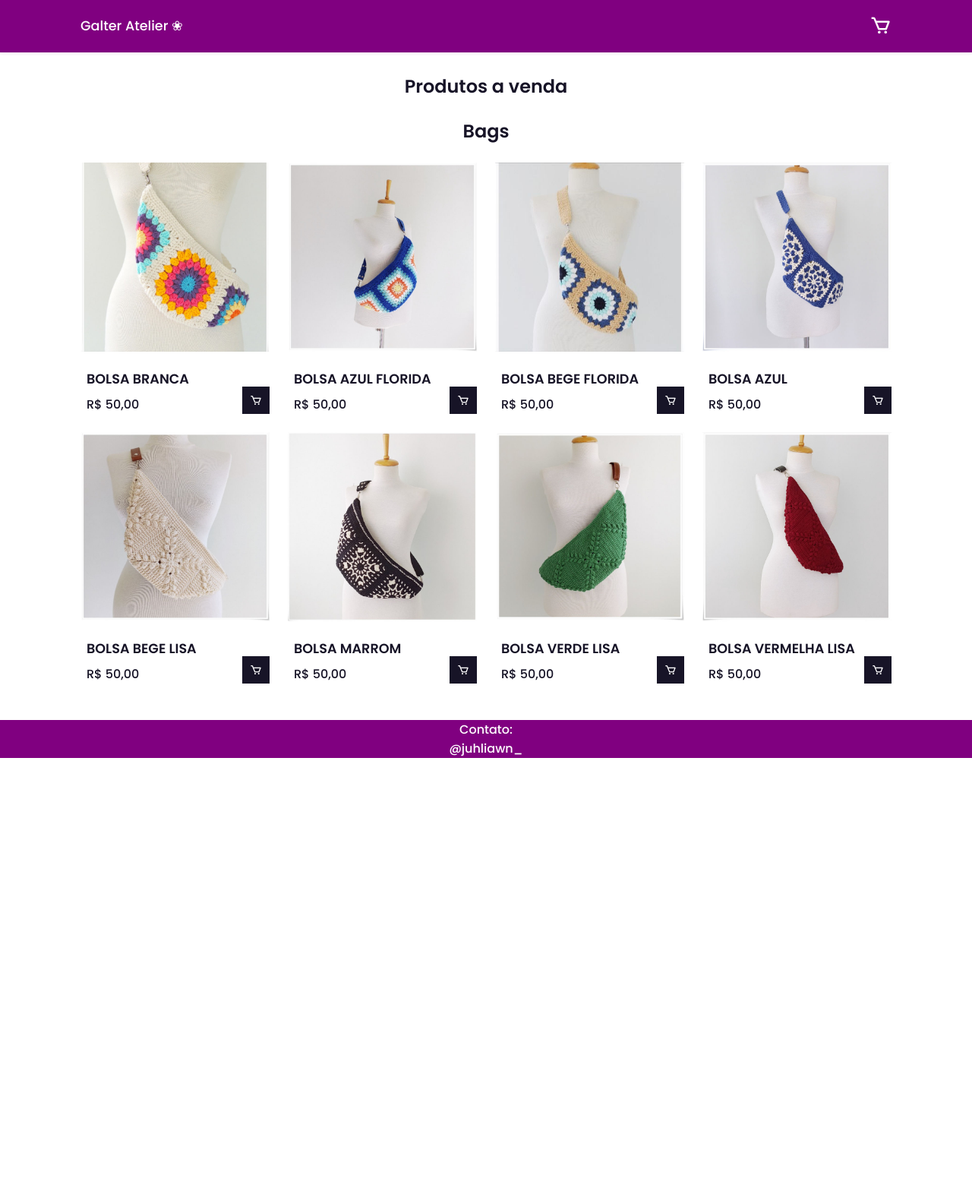
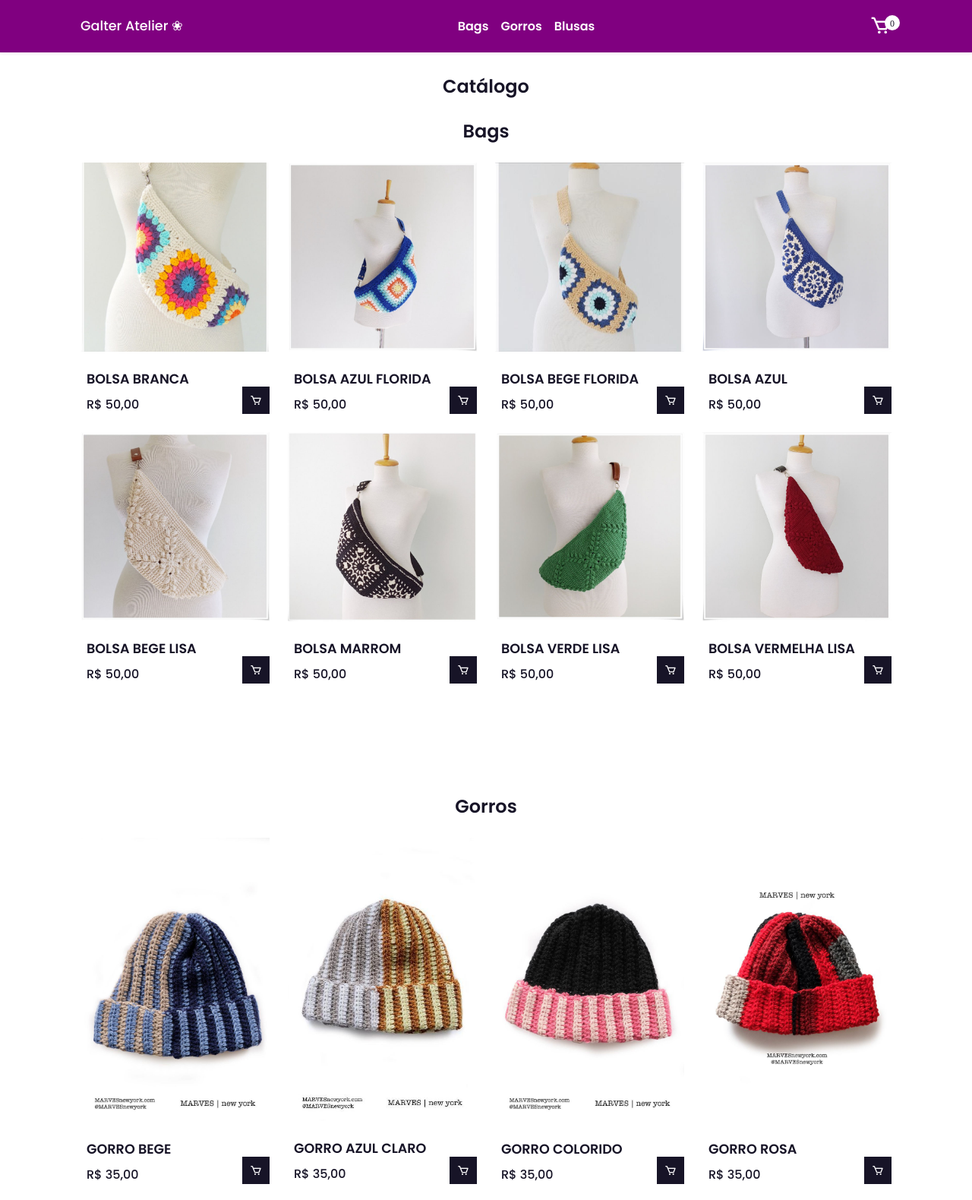
Before and after one commit to BrunoLopes10/LojinhaDaGalter, a plain HTML site: page index.html in a window 1280 px wide. Shown: the top 1580 px of the page at 76% size. Before the commit the page ends 998 px from the top, so only its background shows below. Drawn offline with nearby package versions, Linux system fonts and the light colour scheme.

Commit message:
Implementações
Foi adicionado Menu, quantidade de itens no carrinho e Gorros

```diff
--- a/css/style.css
+++ b/css/style.css
@@ -45,17 +45,87 @@ header{
     justify-content: space-between;
     padding: 20px 0;
 }
+#menu{
+    font-size: 28px;
+    cursor: pointer;
+    color: var(--bg-color);
+    display: none;
+}
 .logo{
     font-size:  1.1rem;
     color: var(--bg-color);
     font-weight: 400;
 }
+.navbar{
+display: flex;
+align-items: center;
+column-gap: 1rem;
+}
+.nav-link{
+    font-size: 1rem;
+    color: var(--bg-color);
+    font-weight: 600;
+}
 #carrinho{
+position: relative;
 font-size: 1.8rem;
 cursor: pointer;
 color: var(--bg-color);
 }
+#carrinho[data-quantity="0"]::after{
+    content: "";
+}
+#carrinho[data-quantity]::after{
+    content: attr(data-quantity);
+    position: absolute;
+    top: 0;
+    right: -11px;
+    width: 20px;
+    height: 20px;
+    background-color: var(--bg-color);
+    border-radius: 50%;
+    color: var(--text-color);
+    font-size: 12px;
+    font-weight: 500;
+    display: flex;
+    align-items: center;
+    justify-content: center;
+}
+/*
+.home{
+    position: relative;
+    background: var(--bg-color);
+    min-height: 150px;
+}
 
+.home-img{
+    width: 100%;
+    position: absolute;
+    bottom: 0;
+    left: 50%;
+    transform: translate(-50%);
+    display: flex;
+    justify-content: center;
+}
+
+.home-img img{
+    max-width: 700px;
+    width: 100%;
+
+}
+
+.home-img::before{
+    content: "Crochê";
+    font-size: 9rem;
+    font-weight: 900;
+    text-transform: uppercase;
+    position: absolute;
+    text-align: center;
+    top: 28px;
+    color: var(--text-color);
+    z-index: -1;
+}
+    */
 /*Carrinho*/
 .cart{
  position:  fixed;
@@ -155,6 +225,7 @@ color: var(--bg-color);
     text-align: center;
     margin-bottom:  1.5rem;
 }
+
 .shop{
     margin-top: 2rem;
 }
@@ -216,6 +287,7 @@ margin-bottom: 0.5rem;
     .shop{
       margin-top: 2rem !important;
     }
+
 }
 @media (max-width:400px){
 .nav{
--- a/index.html
+++ b/index.html
@@ -18,9 +18,18 @@
     <header>
         <!--Nav-->
         <div class="nav container">
-            <a href="#" class="logo">Galter Atelier ❀</a>
+            <!--Menu-->
+            <i class='bx bx-menu' id="menu"></i>
+            <!--Nome da loja-->
+            <a href="index.html" class="logo">Galter Atelier ❀</a>
+            <!--Navbar-->
+            <div class="navbar">
+                <a href="#" class="nav-link">Bags</a>
+                <a href="#" class="nav-link">Gorros</a>
+                <a href="#" class="nav-link">Blusas</a>
+            </div>
             <!--Icone do carrinho-->
-            <i class='bx bx-cart' id="carrinho"></i>
+            <i class='bx bx-cart' id="carrinho" data-quantity="0"></i>
             <!--Carrinho-->
             <div class="cart">
                 <h2 class="cart-title">Seu carrinho</h2>
@@ -41,9 +50,17 @@
             </div>
         </div>
     </header>
+
+    <!--Home-->
+    <!--
+    <section class="home" id="home"></section>
+    <div class="home-img-container">
+        <img src="img/croche.png" alt="">
+    -->
+    </div>
     <!--Catálogo-->
     <section class="shop container">
-        <h2 class="section-title">Produtos a venda</h2>
+        <h2 class="section-title">Catálogo</h2>
         <h2 class="section-title">Bags</h2>
         <!--Conteudo-->
         <div class="shop-content">
@@ -103,6 +120,74 @@
                 <span class="price">R$ 50,00</span>
                 <i class='bx bx-cart add-carrinho'></i>
             </div>
+            </div>
+        </section>
+
+        <!--Gorros-->
+        <div class="container">
+            <section class="shop shop-gorro">
+                <h2 class="section-title">Gorros</h2>
+            <!--Conteudo-->
+            <div class="shop-content">
+                <!--Caixa 1-->
+                <div class="product-box">
+                    <img src="img/Gmisto.jpg" alt="" class="product-img">
+                    <h2 class="product-title">GORRO BEGE</h2>
+                    <span class="price">R$ 35,00</span>
+                    <i class='bx bx-cart add-carrinho'></i>
+                </div>
+                <!--Caixa 2-->
+                <div class="product-box">
+                    <img src="img/Gmisto2.jpg" alt="" class="product-img">
+                    <h2 class="product-title">GORRO AZUL CLARO</h2>
+                    <span class="price">R$ 35,00</span>
+                    <i class='bx bx-cart add-carrinho'></i>
+                </div>
+                <!--Caixa 3-->
+                <div class="product-box">
+                    <img src="img/Gpretorosa.jpg" alt="" class="product-img">
+                    <h2 class="product-title">GORRO COLORIDO</h2>
+                    <span class="price">R$ 35,00</span>
+                    <i class='bx bx-cart add-carrinho'></i>
+                </div>
+                <!--Caixa 4-->
+                <div class="product-box">
+                    <img src="img/Gver.jpg" alt="" class="product-img">
+                    <h2 class="product-title">GORRO ROSA</h2>
+                    <span class="price">R$ 35,00</span>
+                    <i class='bx bx-cart add-carrinho'></i>
+                </div>
+                <!--Caixa 5-->
+                <div class="product-box">
+                    <img src="img/Gxadrever.jpg " alt="" class="product-img">
+                    <h2 class="product-title">GORRO VERMELHO</h2>
+                    <span class="price">R$ 35,00</span>
+                    <i class='bx bx-cart add-carrinho'></i>
+                </div>
+                <!--Caixa 6-->
+                <div class="product-box">
+                    <img src="img/xadrezpb.jpg" alt="" class="product-img-gorro">
+                    <h2 class="product-title">GORRO VERDE</h2>
+                    <span class="price">R$ 35,00</span>
+                    <i class='bx bx-cart add-carrinho'></i>
+                </div>
+                <!--Caixa 6-->
+                <div class="product-box">
+                    <img src="img/Gxadrez.jpg" alt="" class="product-img-gorro">
+                    <h2 class="product-title">GORRO AZUL CLARO</h2>
+                    <span class="price">R$ 35,00</span>
+                    <i class='bx bx-cart add-carrinho'></i>
+                </div>
+                <!--Caixa 6-->
+                <div class="product-box">
+                    <img src="img/Gxadrexrosa.jpg" alt="" class="product-img-gorro">
+                    <h2 class="product-title">GORRO AZUL</h2>
+                    <span class="price">R$ 35,00</span>
+                    <i class='bx bx-cart add-carrinho'></i>
+                </div>
+                </div>
+        </div>
+
     </section>
     <!--Link do JS-->
     <script src="js/main.js"></script>
```
Also changed, not shown: img/Gmisto.jpg (added), img/Gmisto2.jpg (added), img/Gpretorosa.jpg (added), img/Gver.jpg (added), img/Gxadrever.jpg (added), img/Gxadrexrosa.jpg (added), img/Gxadrez.jpg (added), img/xadrezpb.jpg (added).
